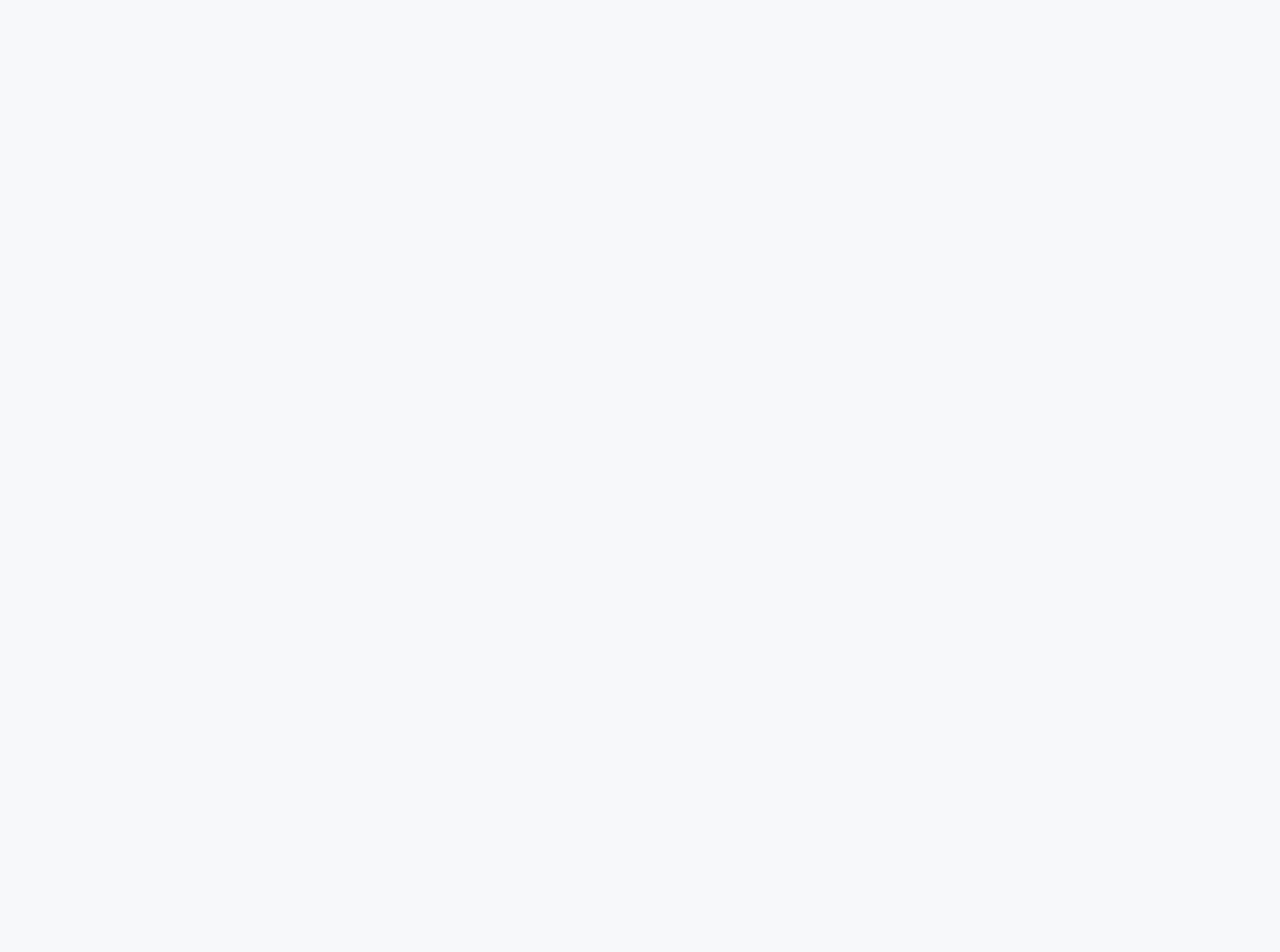
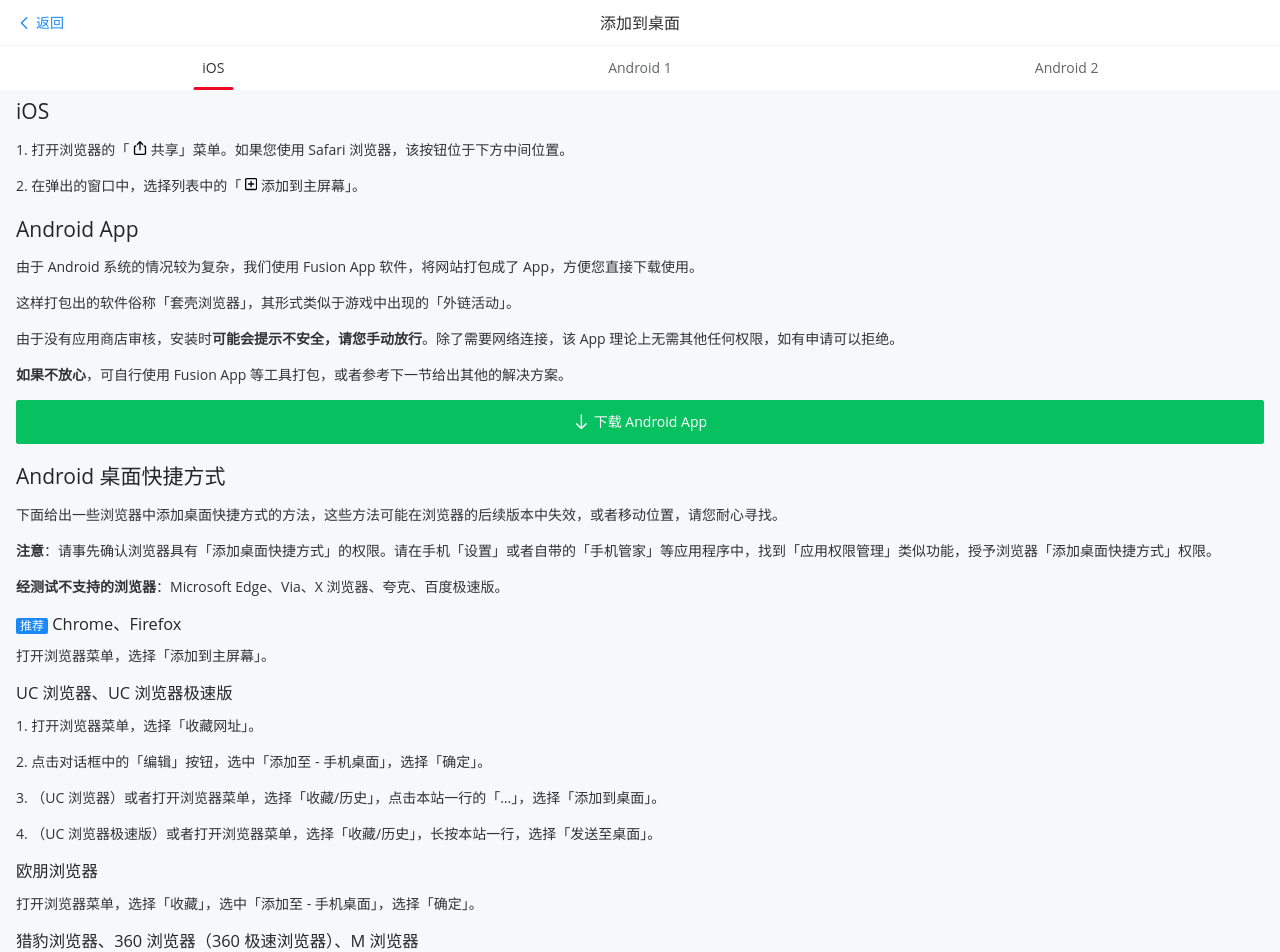
Before and after one commit to waterv/lightandnight, a Vue app: page /#/posts/addtohome in a window 1280 px wide. Before the commit this address had no page. Shown: the top 952 px of the page. Before the commit the page ends 800 px from the top, so only its background shows below. Built offline with nearby package versions, Linux system fonts and the light colour scheme.

Commit message:
feat: add to home introduction style: improve UI

```diff
--- a/package.json
+++ b/package.json
@@ -5,7 +5,8 @@
   "scripts": {
     "serve": "vue-cli-service serve",
     "build": "vue-cli-service build",
-    "lint": "vue-cli-service lint"
+    "lint": "vue-cli-service lint",
+    "update": "npm run build && cd build && rm -rf `ls` && cd .. && cp -a dist/* build && cd build && git add . && git commit -m 'website update' && git push"
   },
   "dependencies": {
     "@vant/touch-emulator": "^1.3.2",
--- a/src/components/Card.vue
+++ b/src/components/Card.vue
@@ -98,7 +98,7 @@
     #252420 4%, #252420 46%,
     #514536 46%, #cba96c 48%,
     #222220 48%, #222220 50%,
-    #f5efcd 50%, #ded19d 100%
+    #f3ecc8 50%, #eadca6 100%
   );
 }
 
@@ -109,7 +109,7 @@
     #a8abb0 10%, #a8abb0 40%,
     #20304c 40%, #20304c 48%,
     #000 48%, #000 50%,
-    #f5e9f7 50%, #cec6e0 100%
+    #ebdaee 50%, #d6cee9 100%
   );
 }
 
@@ -122,7 +122,7 @@
    #e0c3a9 12%, #e0c3a9 13%,
    #fcf6e4 13%, #fcf6e4 48%,
    #dccfc3 48%, #dccfc3 50%,
-   #bab5d0 50%, #b4afc9 100%
+   #b7b2ce 50%, #b7b2ce 100%
   );
 }
 
@@ -131,7 +131,7 @@
     #a99380 0%, #a99380 2%,
     #c6b09c 2%, #c6b09c 48%,
     #a99380 48%, #a99380 50%,
-    #bccee1 50%, #b5c6d8 100%
+    #b5c6d8 50%, #b5c6d8 100%
   );
 }
 
--- /dev/null
+++ b/src/icons/AddIos.vue
@@ -0,0 +1,5 @@
+<template>
+  <svg xmlns="http://www.w3.org/2000/svg" viewBox="0 0 448 512">
+    <path d="M319.1 232h-72V160c0-13.25-10.74-24-23.1-24S199.1 146.7 199.1 160v72H127.1C114.7 232 103.1 242.7 103.1 256S114.7 280 127.1 280h71.1V352c0 13.25 10.75 24 24 24s23.1-10.75 23.1-24V280h72c13.25 0 23.1-10.75 23.1-24S333.3 232 319.1 232zM384 32H64C28.65 32 0 60.65 0 96v320c0 35.35 28.65 64 64 64h320c35.35 0 64-28.65 64-64V96C448 60.65 419.3 32 384 32zM400 416c0 8.822-7.178 16-16 16H64c-8.822 0-16-7.178-16-16V96c0-8.822 7.178-16 16-16h320c8.822 0 16 7.178 16 16V416z"/>
+  </svg>
+</template>
--- /dev/null
+++ b/src/icons/ShareIos.vue
@@ -0,0 +1,5 @@
+<template>
+  <svg xmlns="http://www.w3.org/2000/svg" viewBox="0 0 512 512">
+    <path d="M416 159.9l-8-.1648c-13.25 0-24 10.75-24 24.02c0 13.26 10.75 24.02 24 24.02H416c8.836 0 16 7.169 16 16.01v224.2c0 8.842-7.164 16.01-16 16.01H96c-8.836 0-16-7.169-16-16.01V223.8c0-8.842 7.164-16.01 16-16.01h8c13.25 0 24-10.75 24-24.02c0-13.27-10.75-24.02-24-24.02L96 159.9c-35.35 0-64 28.51-64 63.88v224.2C32 483.3 60.65 512 96 512h320c35.35 0 64-28.68 64-64.04V223.8C480 188.4 451.3 159.9 416 159.9zM160 151.8c6.47 0 12.91-2.614 17.62-7.752L232 85.08v234.8c0 13.26 10.75 24.02 24 24.02s24-10.76 24-24.02V85.08l54.38 58.95C339.1 149.2 345.5 151.7 352 151.7c13.23 0 24-10.77 24-24.05c0-5.83-2.108-11.64-6.376-16.26l-96-104.1C269.1 2.455 262.5-.0002 256-.0002S242.9 2.455 238.4 7.365l-96 104.1C138.1 116.1 135.1 121.9 135.1 127.7C135.1 141.1 146.9 151.8 160 151.8z"/>
+  </svg>
+</template>
--- a/src/router/index.js
+++ b/src/router/index.js
@@ -8,6 +8,7 @@
   { path: '/common/cpr', component: () => import('../views/common/CPR.vue') },
   { path: '/common/item', component: () => import('../views/common/Item.vue') },
   { path: '/events/wish', component: () => import('../views/events/Wish.vue') },
+  { path: '/posts/addtohome', component: () => import('../views/posts/AddToHome.vue') },
 ]
 
 const router = createRouter({
--- a/src/views/Home.vue
+++ b/src/views/Home.vue
@@ -110,7 +110,16 @@
             message: '本页展示当前游戏中，各活动的大约开始或结束时间。\n\n因为活动结束常常伴随停服维护，结束时间按 00:00 而非 04:59 计。\n\n信息可能过时或不准确，请以游戏中实际情况为准。',
           })
         },
-        { name: '查看 GitHub 仓库', subname: 'waterv/lightandnight', color: 'var(--van-blue)', callback: () => window.open('https://github.com/waterv/lightandnight') },
+        {
+          name: '添加到主屏幕',
+          callback: () => this.$router.push('/posts/addtohome')
+        },
+        {
+          name: '查看 GitHub 仓库',
+          subname: 'waterv/lightandnight',
+          color: 'var(--van-blue)',
+          callback: () => window.open('https://github.com/waterv/lightandnight')
+        },
       ],
       event,
       tool: [
--- a/src/views/common/Gacha.vue
+++ b/src/views/common/Gacha.vue
@@ -1,7 +1,7 @@
 <template>
   <navbar title="信使花园" can-return />
 
-  <van-tabs v-model:active="active" sticky>
+  <van-tabs v-model:active="active" sticky offset-top="46">
     <van-tab title="攻略说明">
       <van-cell-group inset title="攻略">
         <van-cell title="说明" label="本工具抽卡机制与游戏中不完全相同，仅作娱乐之用。返回并重新进入本页面即可重置数据。" />
@@ -179,6 +179,7 @@
 }
 
 export default {
+  name: 'Gacha',
   components: {
     [Cascader.name]: Cascader,
     [DropdownMenu.name]: DropdownMenu,
--- a/src/views/common/Hoard.vue
+++ b/src/views/common/Hoard.vue
@@ -49,7 +49,7 @@
 let dayjs = require('dayjs')
 
 export default {
-  name: 'CPR',
+  name: 'Hoard',
   components: {
     Navbar
   },
--- a/src/views/common/Item.vue
+++ b/src/views/common/Item.vue
@@ -1,7 +1,7 @@
 <template>
   <navbar title="道具合成" can-return />
 
-  <van-tabs v-model:active="active" sticky>
+  <van-tabs v-model:active="active" sticky offset-top="46">
     <van-tab title="设计师证明">
       <van-cell-group inset title="合成目标">
         <van-field v-model="aTargetString" is-link readonly label="合成目标" @click="showPicker = true"/>
@@ -49,7 +49,7 @@
 import Navbar from '@/components/Navbar.vue'
 
 export default {
-  name: 'CPR',
+  name: 'Item',
   components: {
     Navbar,
   },
--- /dev/null
+++ b/src/views/posts/AddToHome.vue
@@ -0,0 +1,74 @@
+<template>
+  <navbar title="添加到桌面" can-return />
+
+  <van-tabs v-model:active="active" scrollspy sticky offset-top="46">
+    <div class="content">
+      <van-tab title="iOS">
+        <h2>iOS</h2>
+        <p>1. 打开浏览器的「 <share-ios height="14" /> 共享」菜单。如果您使用 Safari 浏览器，该按钮位于下方中间位置。</p>
+        <p>2. 在弹出的窗口中，选择列表中的「 <add-ios height="14" /> 添加到主屏幕」。</p>
+      </van-tab>
+      <van-tab title="Android 1" class="container">
+          <h2>Android App</h2>
+          <p>由于 Android 系统的情况较为复杂，我们使用 Fusion App 软件，将网站打包成了 App，方便您直接下载使用。</p>
+          <p>这样打包出的软件俗称「套壳浏览器」，其形式类似于游戏中出现的「外链活动」。</p>
+          <p>由于没有应用商店审核，安装时<strong>可能会提示不安全，请您手动放行</strong>。除了需要网络连接，该 App 理论上无需其他任何权限，如有申请可以拒绝。</p>
+          <p><strong>如果不放心</strong>，可自行使用 Fusion App 等工具打包，或者参考下一节给出其他的解决方案。</p>
+          <van-button icon="down" type="success" block url="../android.apk">下载 Android App</van-button>
+      </van-tab>
+      <van-tab title="Android 2" class="container">
+        <h2>Android 桌面快捷方式</h2>
+        <p>下面给出一些浏览器中添加桌面快捷方式的方法，这些方法可能在浏览器的后续版本中失效，或者移动位置，请您耐心寻找。</p>
+        <p><strong>注意</strong>：请事先确认浏览器具有「添加桌面快捷方式」的权限。请在手机「设置」或者自带的「手机管家」等应用程序中，找到「应用权限管理」类似功能，授予浏览器「添加桌面快捷方式」权限。</p>
+        <p><strong>经测试不支持的浏览器</strong>：Microsoft Edge、Via、X 浏览器、夸克、百度极速版。</p>
+        <h3><van-tag type="primary">推荐</van-tag> Chrome、Firefox</h3>
+        <p>打开浏览器菜单，选择「添加到主屏幕」。</p>
+        <h3>UC 浏览器、UC 浏览器极速版</h3>
+        <p>1. 打开浏览器菜单，选择「收藏网址」。</p>
+        <p>2. 点击对话框中的「编辑」按钮，选中「添加至 - 手机桌面」，选择「确定」。</p>
+        <p>3. （UC 浏览器）或者打开浏览器菜单，选择「收藏/历史」，点击本站一行的「…」，选择「添加到桌面」。</p>
+        <p>4. （UC 浏览器极速版）或者打开浏览器菜单，选择「收藏/历史」，长按本站一行，选择「发送至桌面」。</p>
+        <h3>欧朋浏览器</h3>
+        <p>打开浏览器菜单，选择「收藏」，选中「添加至 - 手机桌面」，选择「确定」。</p>
+        <h3>猎豹浏览器、360 浏览器（360 极速浏览器）、M 浏览器</h3>
+        <p>1. 打开浏览器菜单，选择「添加收藏 / 收藏网址 / 添加书签」。</p>
+        <p>2. 打开浏览器菜单，选择「收藏/历史 / 收藏夹 / 书签」，长按本站一行，选择「发送桌面 / 发送至手机桌面 / 放到桌面」。</p>
+        <h3>百度</h3>
+        <p>打开浏览器菜单，滑动到最后，选择「添加到桌面」。</p>
+      </van-tab>
+    </div>
+  </van-tabs>
+</template>
+
+<script>
+import { Tag } from 'vant'
+import Navbar from '@/components/Navbar.vue'
+import ShareIos from '@/icons/ShareIos.vue'
+import AddIos from '@/icons/AddIos.vue'
+
+export default {
+  name: 'AddToHome',
+  components: {
+    [Tag.name]: Tag,
+    Navbar,
+    ShareIos,
+    AddIos,
+  },
+  data () {
+    return {
+      active: 0,
+    }
+  },
+  methods: {
+    openIOSShare () {
+      let shareData = {
+        title: 'MDN',
+        text: 'Learn web development on MDN!',
+        url: 'https://developer.mozilla.org',
+      }
+      let navigator = window.navigator
+      navigator.share(shareData)
+    }
+  }
+}
+</script>
```
Also changed, not shown: src/components/Navbar.vue (+5 -2 lines), 2 other files (tests, documents, lock files or other folders).
